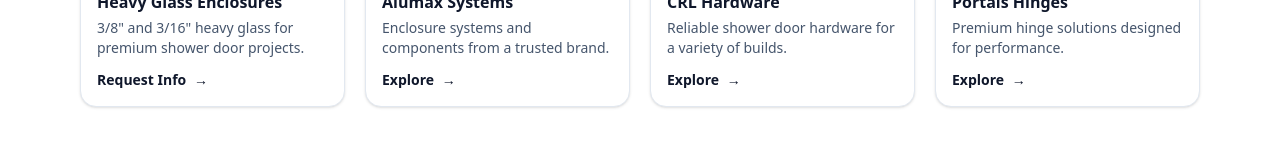
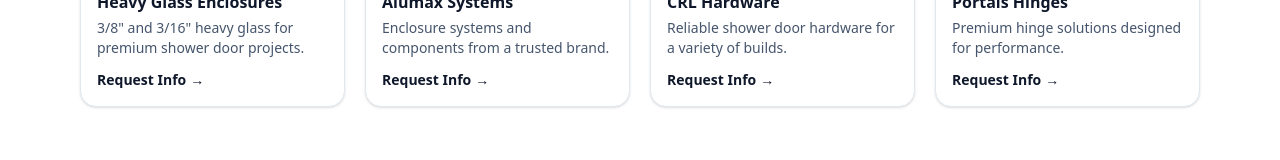
Before and after one commit to Robn8/serfs, a React (Vite) app: page / in a window 1280 px wide. Shown: the part 1054-1214 px from the top of the page. Built offline with nearby package versions, Linux system fonts and the light colour scheme.

Commit message:
Product boxes all link to modal function.

```diff
--- a/src/pages/HomePage.jsx
+++ b/src/pages/HomePage.jsx
@@ -6,7 +6,6 @@
   { name: "Alumax", href: "https://www.alumaxshowerdoor.com/" },
   { name: "CRL", href: "https://www.crlaurence.com/" },
   { name: "Portals", href: "https://www.portalshardware.com/" },
-  // Since this is a single-page scroll site right now, point Heavy Glass to Products section.
   { name: "Heavy Glass", href: "#products" },
 ];
 
@@ -20,19 +19,22 @@
   {
     title: "Alumax Systems",
     desc: "Enclosure systems and components from a trusted brand.",
-    href: "https://www.alumaxshowerdoor.com/",
+    /*href: "https://www.alumaxshowerdoor.com/",*/
+    action: "modal",
     image: "/alumax.jpeg",
   },
   {
     title: "CRL Hardware",
     desc: "Reliable shower door hardware for a variety of builds.",
-    href: "https://www.crlaurence.com/",
+    /*href: "https://www.crlaurence.com/",*/
+    action: "modal",
     image: "/crl.jpg",
   },
   {
     title: "Portals Hinges",
     desc: "Premium hinge solutions designed for performance.",
-    href: "https://www.portalshardware.com/",
+    /*href: "https://www.portalshardware.com/",*/
+    action: "modal",
     image: "/serport.jpg",
   },
 ];
@@ -312,7 +314,8 @@
                   <h3 className="text-base font-semibold">{p.title}</h3>
                   <p className="mt-1 text-sm text-slate-600">{p.desc}</p>
                   <div className="mt-3 text-sm font-semibold text-slate-900">
-                    {isModal ? "Request Info" : "Explore"}{" "}
+                   {/* {isModal ? "Request Info" : "Explore"}{" "} */}
+                   Request Info
                     <span className="ml-1 inline-block transition group-hover:translate-x-0.5">
                       →
                     </span>
```
